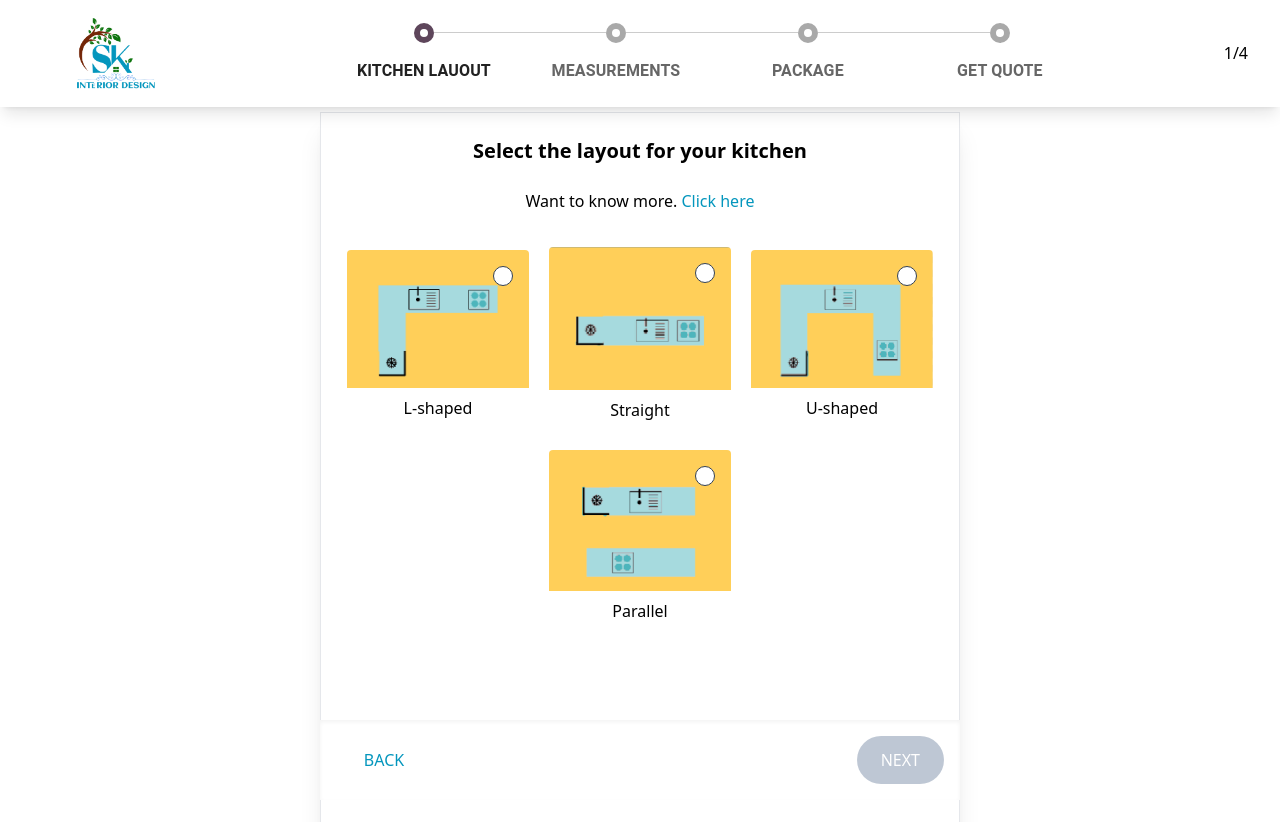
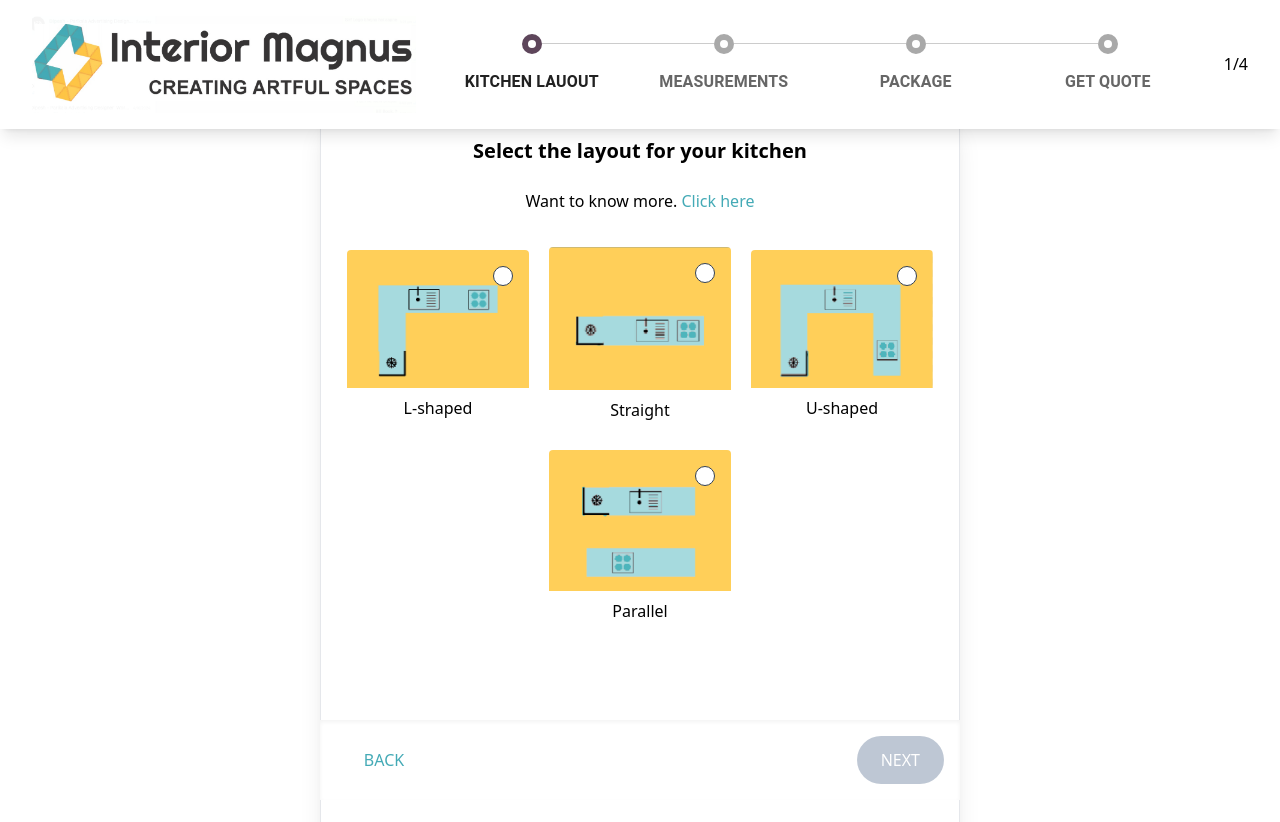
Before and after one commit to SOURAV-AT-GITHUB/Interior-Magnus, a React (Vite) app in the folder frontend/: page /kitchen-price-calculator in a window 1280 px wide. Shown: the top 822 px of the page. Built offline with nearby package versions, Linux system fonts and the light colour scheme; no server answers.

Commit message:
minor fixes

```diff
--- a/frontend/src/components/Navbar.jsx
+++ b/frontend/src/components/Navbar.jsx
@@ -47,7 +47,7 @@ const [subcategoryOpen,setSubcategoryOpen] = useState(false)
           onClick={() => navigate("/")}
           className="w-2/5  md:w-1/5  bg-white text-black cursor-pointer"
         >
-          <img src={logo} alt="" className="h-full max-h-[50px] md:max-h-[80px]" />
+          <img src={logo} alt="" className="h-full" />
           {/* <p className="self-end -mt-1  md:-mt-2  text-[0.40rem] md:text-[.6rem]  text-nowrap">
             Interior | Furniture | Design
           </p> */}
--- a/frontend/src/pages/Kitechen-Price_Calculator/KitchenPriceCalculator.jsx
+++ b/frontend/src/pages/Kitechen-Price_Calculator/KitchenPriceCalculator.jsx
@@ -184,7 +184,7 @@ export default function KitchenPriceCalculator() {
       <nav className="fixed top-0 left-0 right-0 z-10 bg-white  p-4 sm:px-8 grid grid-cols-2 gap-5   sm:flex sm:justify-between items-center shadow-lg">
         <a href="/">
 
-        <img src={logo} alt="" className="order-1 h-full max-h-[50px] md:max-h-[75px]" />
+        <img src={logo} alt="" className="order-1 h-full" />
         </a>
         <Stepper
           activeStep={activeStep}
--- a/frontend/tailwind.config.js
+++ b/frontend/tailwind.config.js
@@ -8,7 +8,7 @@ export default {
     extend: {
       colors:{
         primary :  "#FDC546",
-        secondary : "#0496BD"
+        secondary : "#44AAB6"
       },
       boxShadow:{
         buttonShadow : "black 5px 5px"
```
Also changed, not shown: frontend/public/other-images-icons/logo.png, frontend/public/other-images-icons/old-logo.png (deleted).
